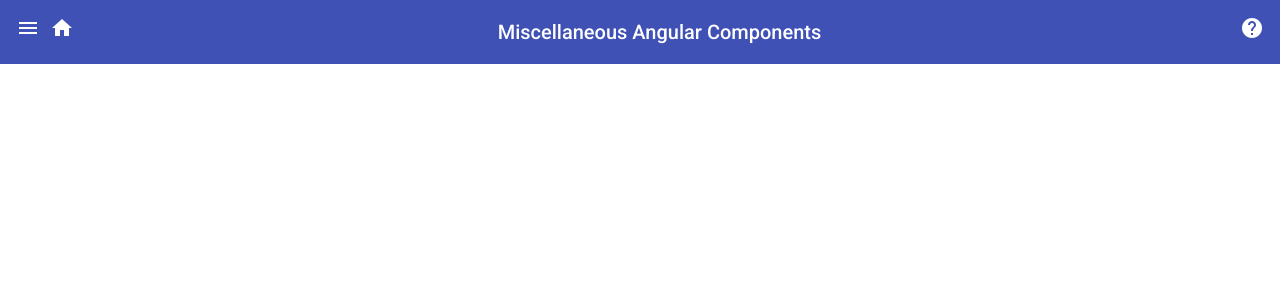
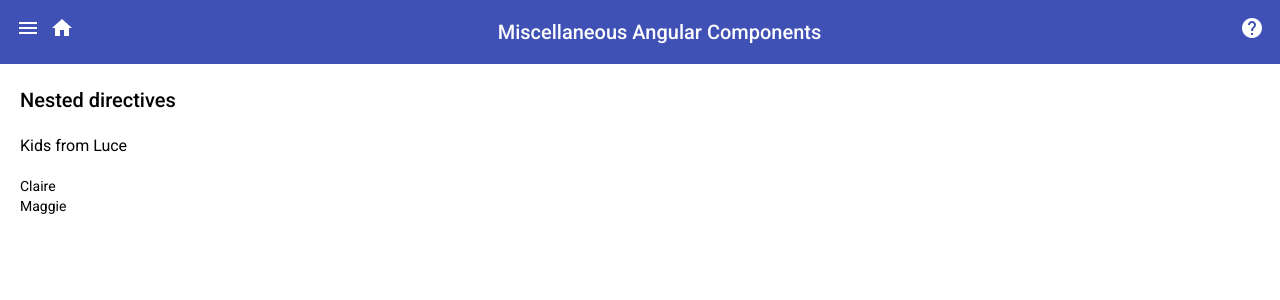
Before and after one commit to turingcs2005/angular_miscellaneous, an Angular app: page /nested-directives in a window 1280 px wide. Before the commit this address led to /. Shown: the top 300 px of the page. Built offline with nearby package versions, Linux system fonts and the light colour scheme.

Commit message:
added nested directives

```diff
--- a/src/app/app-routing.module.ts
+++ b/src/app/app-routing.module.ts
@@ -12,6 +12,7 @@ const routes: Routes = [
   { path: 'control-value-accessor', loadChildren: () => import('./modules/control-value-accessor/control-value-accessor.module').then(m => m.ControlValueAccessorModule) },
   { path: 'content-projection', loadChildren: () => import('./modules/content-projection/content-projection.module').then(m => m.ContentProjectionModule) },
   { path: 'font-awesome', loadChildren: () => import('./modules/font-awesome/font-awesome.module').then(m => m.FontAwesomeModule) },
+  { path: 'nested-directives', loadChildren: () => import('./modules/nested-directives/nested-directives.module').then(m => m.NestedDirectivesModule) },
 ];
 
 @NgModule({
--- a/src/app/components/top-bar/top-bar.component.html
+++ b/src/app/components/top-bar/top-bar.component.html
@@ -18,5 +18,6 @@
   <button mat-menu-item [routerLink]="['/cross-control-validation']">cross-control validation</button>
   <button mat-menu-item [routerLink]="['/control-value-accessor']">control value accessor</button>
   <button mat-menu-item [routerLink]="['/content-projection']">content projection</button>
+  <button mat-menu-item [routerLink]="['/nested-directives']">nested directives</button>
   <button mat-menu-item [routerLink]="['/font-awesome']">font-awesome</button>
 </mat-menu>
--- /dev/null
+++ b/src/app/modules/nested-directives/nested-directives-routing.module.ts
@@ -0,0 +1,12 @@
+import { NgModule } from '@angular/core';
+import { Routes, RouterModule } from '@angular/router';
+
+import { NestedDirectivesComponent } from './nested-directives.component';
+
+const routes: Routes = [{ path: '', component: NestedDirectivesComponent }];
+
+@NgModule({
+  imports: [RouterModule.forChild(routes)],
+  exports: [RouterModule]
+})
+export class NestedDirectivesRoutingModule { }
--- /dev/null
+++ b/src/app/modules/nested-directives/nested-directives.component.html
@@ -0,0 +1,8 @@
+<div class="mat-h2">Nested directives</div>
+
+<div class="mat-h3">Kids from Luce</div>
+<ng-container *ngFor="let i of students">
+    <div *ngIf="i.school === 'Luce'">
+        <div>{{ i.name }}</div>
+    </div>
+</ng-container>
--- /dev/null
+++ b/src/app/modules/nested-directives/nested-directives.component.ts
@@ -0,0 +1,18 @@
+import { Component, OnInit } from '@angular/core';
+import { students } from './students';
+
+@Component({
+  selector: 'app-nested-directives',
+  templateUrl: './nested-directives.component.html',
+  styleUrls: ['./nested-directives.component.css']
+})
+export class NestedDirectivesComponent implements OnInit {
+
+  students = students;
+
+  constructor() { }
+
+  ngOnInit(): void {
+  }
+
+}
--- /dev/null
+++ b/src/app/modules/nested-directives/students.ts
@@ -0,0 +1,13 @@
+export class Student {
+    constructor(
+        public name: string,
+        public school: string
+    ) {}
+}
+
+export const students = [
+    new Student('Claire', 'Luce'),
+    new Student('Maggie', 'Luce'),
+    new Student('Tony', 'Kennedy'),
+    new Student('Mike', 'Kennedy')
+];
```
Also changed, not shown: src/app/modules/nested-directives/nested-directives.module.ts (added, +15 -0 lines), src/app/modules/nested-directives/nested-directives.component.css (added), 1 other file (tests, documents, lock files or other folders).
